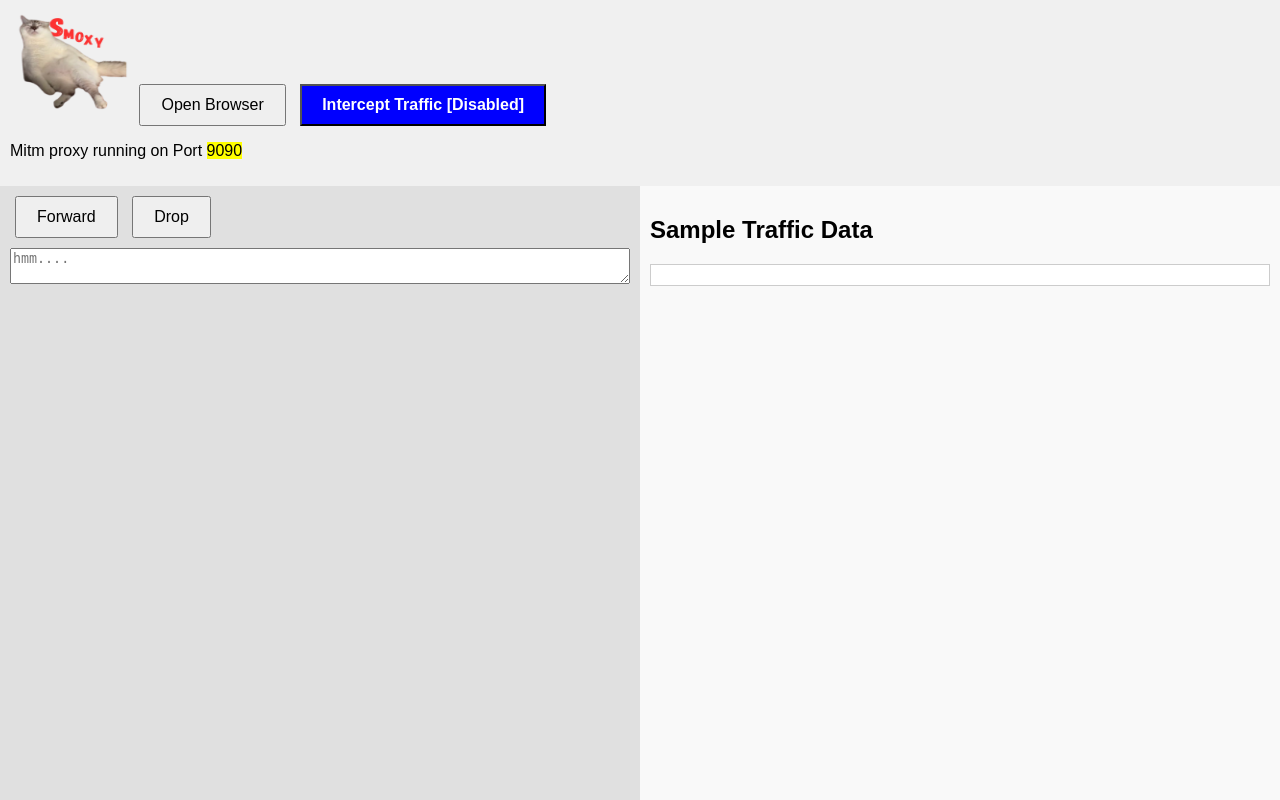
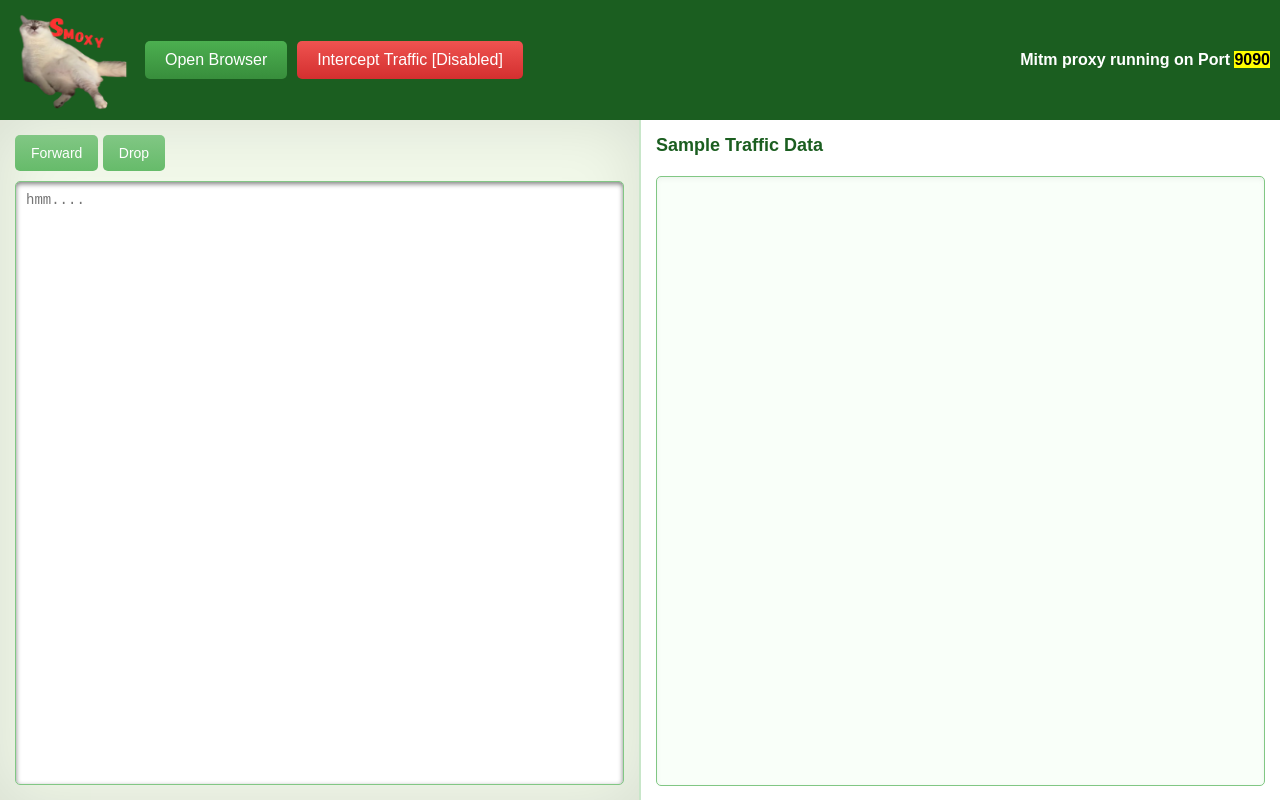
Before and after one commit to bwsq/P1CG4-Smoxy, a Flask app: page / in a window 1280 px wide. Run offline with Flask 3, Linux system fonts and the light colour scheme; parts of the project's set-up code (start-up, migrations or seed data) failed here and were passed over; some libraries are stand-ins or nearby versions.

Commit message:
Update style.css
green

```diff
--- a/static/style.css
+++ b/static/style.css
@@ -6,6 +6,8 @@ body {
     display: flex;
     flex-direction: column;
     height: 100vh;
+    background-color: #f0fdf4;
+    color: #1b5e20
 }
 
 /* Top Row: Buttons */
@@ -14,16 +16,24 @@ body {
     max-height : 100px;
     width: 120px;
     align-self: flex-start;
+    margin-right: 10px;
 }
 
 #mitm_port {
-    align-self: flex-end;
+    align-self: center;
+    margin-left: auto;
+    font-weight: bold;
+    color: #fff;
 }
 
 .top-row {
-    background-color: #f0f0f0;
+    display: flex;
+    align-items: center;
+    justify-content: flex-start;
+    background-color: #1b5e20;
     padding: 10px;
-    text-align: left;
+    color: white;
+    box-shadow: 0 2px 5px rgba(0,0,0,0.3)
 }
 
 .top-row button {
@@ -31,12 +41,31 @@ body {
     margin: 0 5px;
     font-size: 16px;
     cursor: pointer;
+    background-color: #66bb6a;
+    color: white;
+    border: none;
+    border-radius: 5px;
+    transition: background-color 0.3s ease;
 }
+
+.top-row button:hover{
+    background-color: #388e3c
+}
+
+h2{
+    margin-top: 0;
+    font-size: 18px;
+    color: #1b5e20;
+    border-bottom: 2px solide #81c784;
+    padding-bottom: 5px;
+}
+
 
 /* Split Screen Layout */
 .split-screen {
     display: flex;
     flex: 1;
+    height: calc(100vh - 60px); /* Adjust this to account for the top bar height */
 }
 
 /* Left Side: Text Box and Buttons */
@@ -44,8 +73,27 @@ body {
     flex: 1;
     display: flex;
     flex-direction: column;
-    padding: 10px;
-    background-color: #e0e0e0;
+    padding: 15px;
+    background-color: #f1f8e9;
+    border-right: 2px solid #c8e6c9;
+    box-shadow: inset 0 2px 4pc rgba(0,0,0,0.1);
+    box-sizing: border-box;
+}
+
+button{
+    padding: 10px 16px;
+    font-size: 14px;
+    cursor: pointer;
+    background: linear-gradient(to bottom, #4caf50, #388e3c);
+    color: white;
+    border: none;
+    border-radius: 6px;
+    transition: all 0.3s ease;
+}
+
+button:hover{
+    background: linear-gradient(to bottom, #66bb6a, #43a047);
+    transform: translateY(-2px);
 }
 
 .button-row {
@@ -53,10 +101,18 @@ body {
 }
 
 .button-row button {
-    padding: 10px 20px;
-    margin: 0 5px;
-    font-size: 16px;
+    padding: 10px 16px;
+    font-size: 14px;
     cursor: pointer;
+    background: linear-gradient(to bottom, #81c784, #66bb6a);
+    border: none;
+    border-radius: 5px;
+    transition: all 0.3s ease;
+}
+
+.button-row button:hover{
+    background: linear-gradient(to bottom, #66bb6a, #43a047);
+    transform: translateY(-2px)
 }
 
 #text-box {
@@ -66,36 +122,54 @@ body {
     padding: 10px;
     font-size: 14px;
     font-family: monospace;
-    border: 1px solid #ccc;
+    border: 1px solid #a5d6a7;
     resize: none;
+    border-radius: 5px;
+}
+
+#content-box{
+    flex:1;
+    padding: 10px;
+    font-size: 14px;
+    font-family: 'Courier New', monospace;
+    border: 1px solid #81c784;
+    background-color: white;
+    resize: none;
+    border-radius: 5px;
+    box-shadow: inset 0 2px 5px rgba(0,0,0,0.5);
+    height: 100%;
+    box-sizing: border-box;
 }
 
 
 /* Right Side: Sample Text */
 .right-side {
     flex: 1;
-    padding: 10px;
-    background-color: #f9f9f9;
+    padding: 15px;
+    background-color: #ffffff;
     overflow-y: auto;
+    box-sizing: border-box;
 }
 
 #sample-text {
     font-family: monospace;
     font-size: 14px;
     white-space: pre-wrap;
-    background-color: #fff;
+    background-color: #f9fff9;
     padding: 10px;
-    border: 1px solid #ccc;
+    border: 1px solid #81c784;
+    border-radius: 5px;
+    height: calc(100% - 40px);
+    overflow-y: auto;
+    box-shadow: inset 0 2px 5px rgba(0,0,0,0.05);
+    box-sizing: border-box;
 }
 
 /* For Interception Buttons */
 .intercept-enabled {
-    font-weight: bold;
-    background-color: red; /* Color when interception is enabled */
-    color: white;
+    background: linear-gradient(to bottom, #81c784, #66bb6a);
 }
 .intercept-disabled {
-    font-weight: bold;
-    background-color: blue; /* Color when interception is disabled */
-    color: white;
+    background: linear-gradient(to bottom, #ef5350, #d32f2f) /* Color when interception is disabled */
+
 }
```
